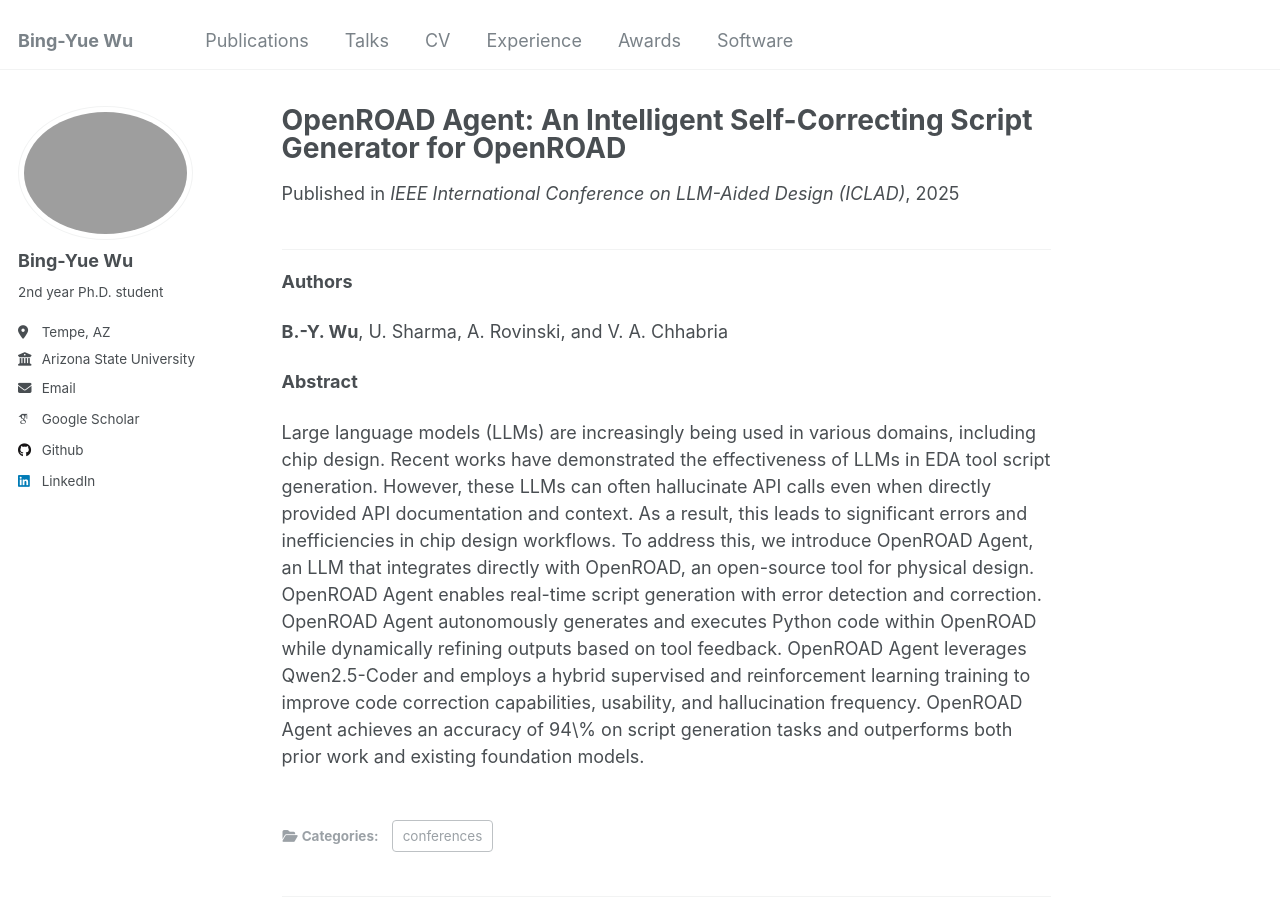
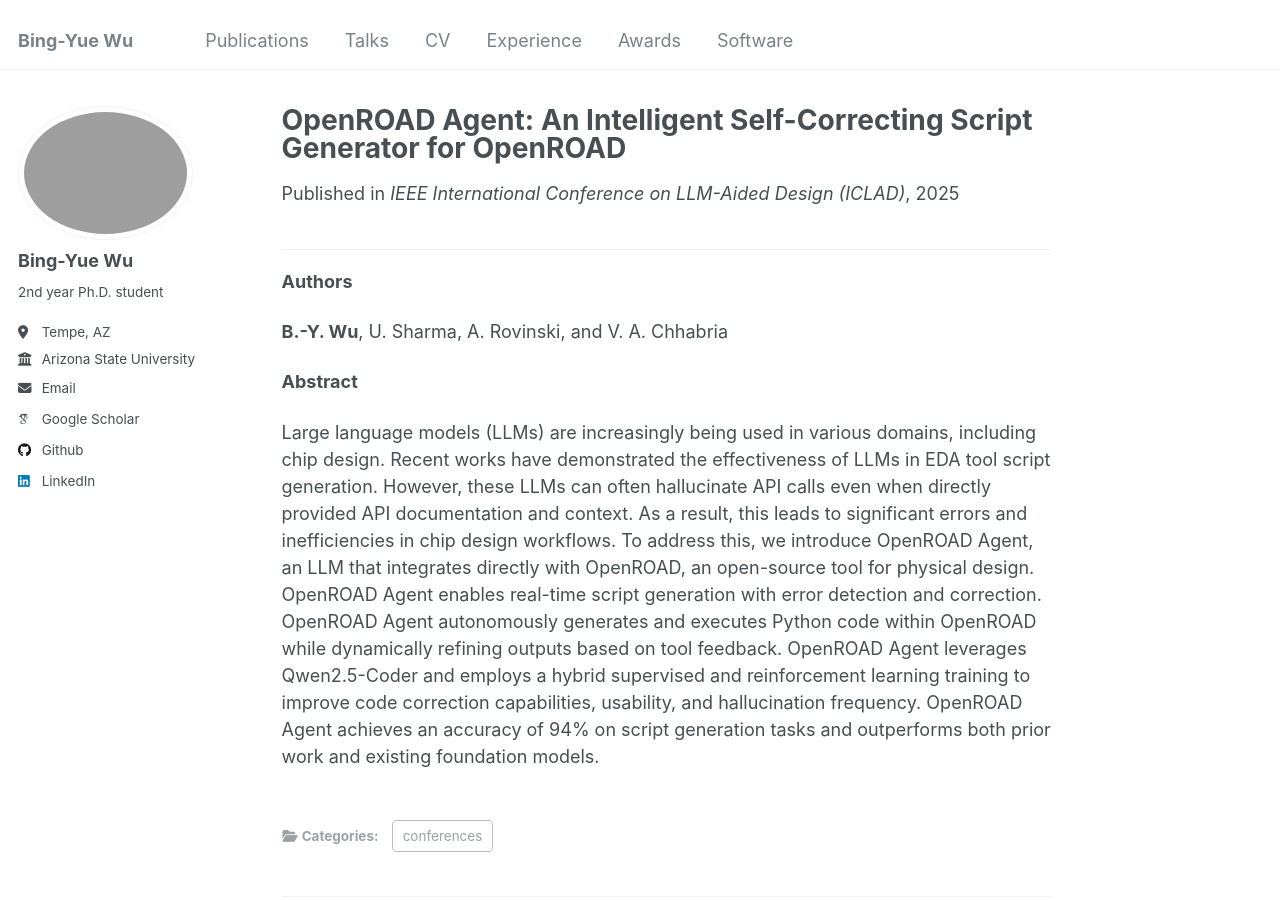
Before and after one commit to bingyuew/bingyuew.github.io, a Jekyll site: the page built from _publications/2025-06-26-iclad.md, in a window 1280 px wide and 900 px high. Built offline with Jekyll 4.4.1, drawn with Linux system fonts in a browser that asks for light colours; some web fonts are replaced.

```diff
--- a/_publications/2025-06-26-iclad.md
+++ b/_publications/2025-06-26-iclad.md
@@ -16,4 +16,4 @@
 
 **Abstract**
 
-Large language models (LLMs) are increasingly being used in various domains, including chip design. Recent works have demonstrated the effectiveness of LLMs in EDA tool script generation. However, these LLMs can often hallucinate API calls even when directly provided API documentation and context. As a result, this leads to significant errors and inefficiencies in chip design workflows. To address this, we introduce OpenROAD Agent, an LLM that integrates directly with OpenROAD, an open-source tool for physical design. OpenROAD Agent enables real-time script generation with error detection and correction. OpenROAD Agent autonomously generates and executes Python code within OpenROAD while dynamically refining outputs based on tool feedback. OpenROAD Agent leverages Qwen2.5-Coder and employs a hybrid supervised and reinforcement learning training to improve code correction capabilities, usability, and hallucination frequency.  OpenROAD Agent achieves an accuracy of 94\% on script generation tasks and outperforms both prior work and existing foundation models.
+Large language models (LLMs) are increasingly being used in various domains, including chip design. Recent works have demonstrated the effectiveness of LLMs in EDA tool script generation. However, these LLMs can often hallucinate API calls even when directly provided API documentation and context. As a result, this leads to significant errors and inefficiencies in chip design workflows. To address this, we introduce OpenROAD Agent, an LLM that integrates directly with OpenROAD, an open-source tool for physical design. OpenROAD Agent enables real-time script generation with error detection and correction. OpenROAD Agent autonomously generates and executes Python code within OpenROAD while dynamically refining outputs based on tool feedback. OpenROAD Agent leverages Qwen2.5-Coder and employs a hybrid supervised and reinforcement learning training to improve code correction capabilities, usability, and hallucination frequency.  OpenROAD Agent achieves an accuracy of 94% on script generation tasks and outperforms both prior work and existing foundation models.
```
